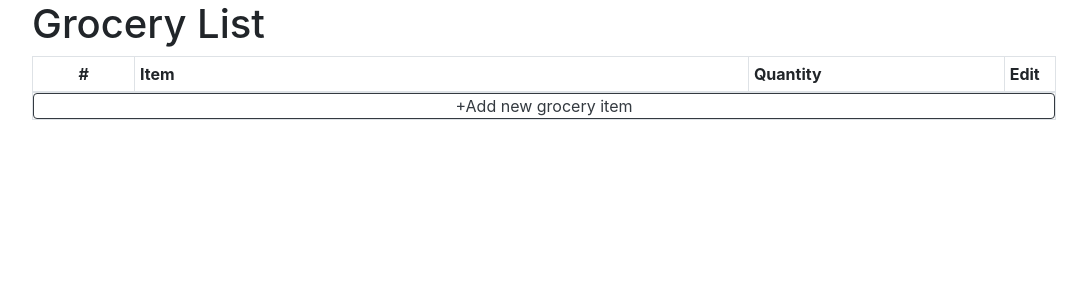
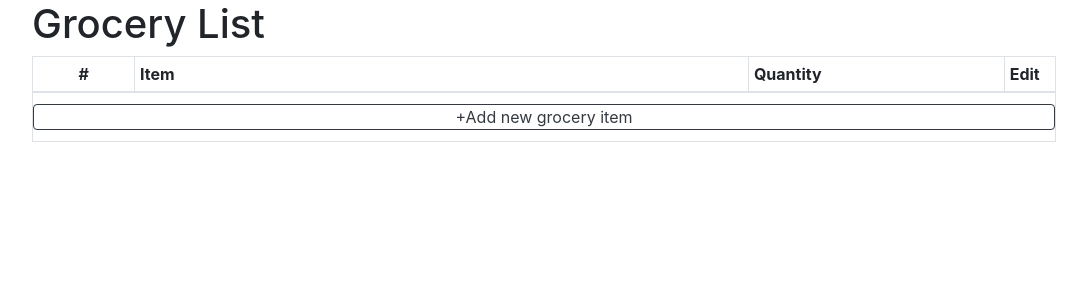
Before and after one commit to aseuna/grocery-list, a React (Create React App) app: page / in a window 1280 px wide. Shown: the top 300 px of the page, without its empty margins (96-1183 px from the left). Built offline with nearby package versions, Linux system fonts and the light colour scheme.

Commit message:
small css update

```diff
--- a/src/CustomStylesheet.css
+++ b/src/CustomStylesheet.css
@@ -17,8 +17,11 @@
 }
 
 /*Overriding bootstrap*/
+
 .table-sm td{
   padding: 0;
+  vertical-align: middle;
+  height: 50px;
 }
 
 .btn-outline-dark{
@@ -31,6 +34,7 @@
   padding: 0;
   margin: 0;
   width: 100%;
+  height: 100%;
 }
 
 .btn-outline-danger{
```
